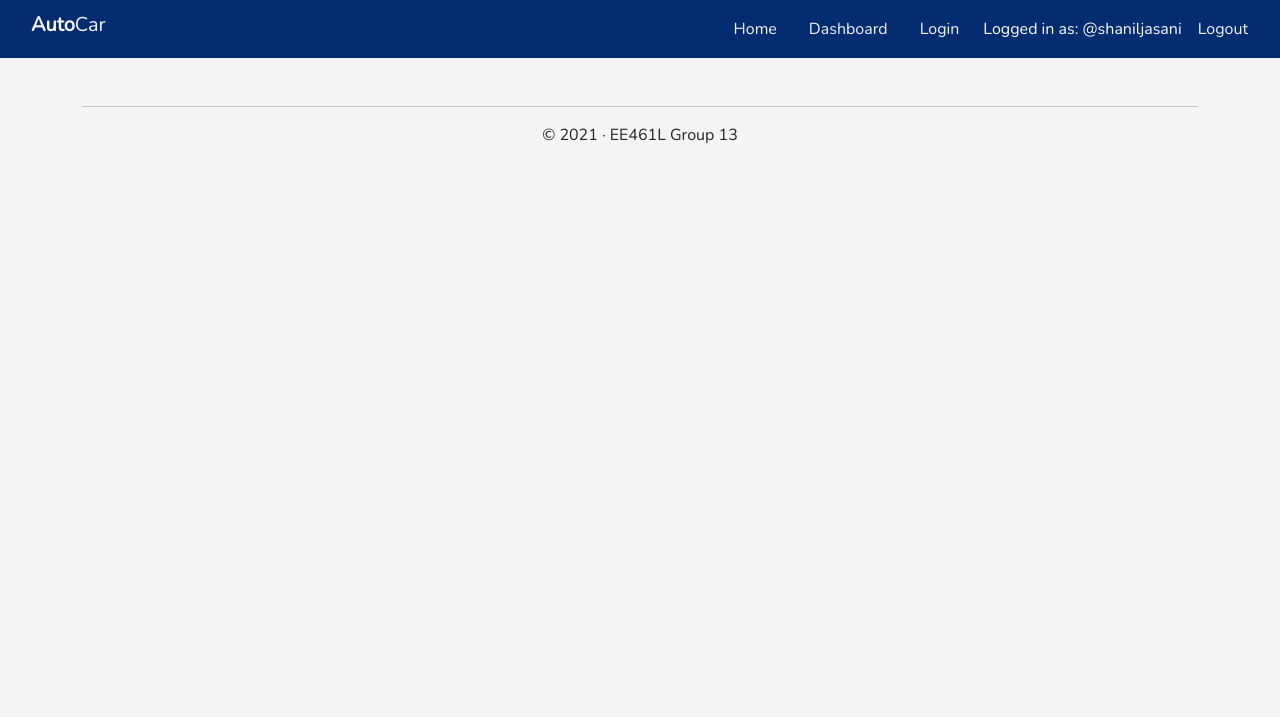
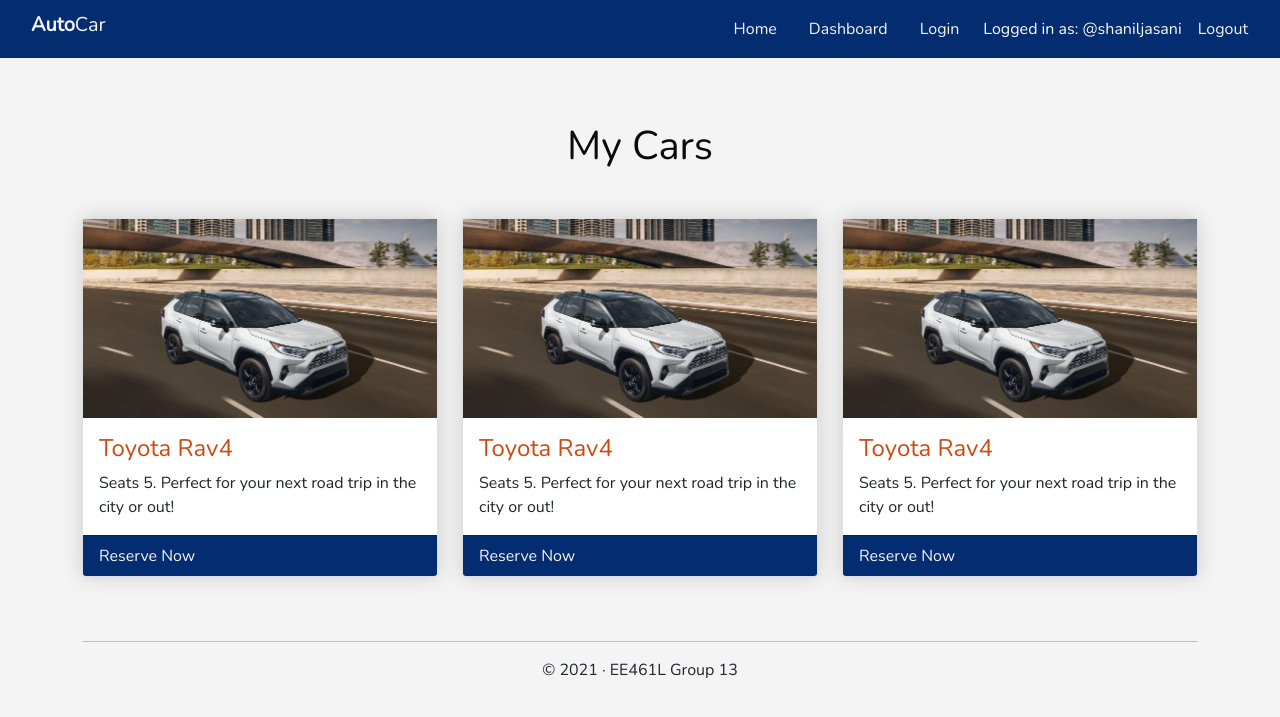
Before and after one commit to shaniljasani/EE461LGroup13FinalProject, a Flask app: page /dashboard in a window 1280 px wide. Shown: the top 717 px of the page. Run offline with Flask 2, Linux system fonts and the light colour scheme.

Commit message:
Dashboard - My Cars Section

```diff
--- a/AutoCar/static/css/main.css
+++ b/AutoCar/static/css/main.css
@@ -18,6 +18,8 @@
     --yellow: #f8d605;
     --white: #f4f4f4;
 	--gray: #666666;
+	--lightgray: #c9c9c9;
+	--black: #0a0a0a;
 }
 
 body {
@@ -133,6 +135,126 @@ body{
 	line-height:2;
 	color:var(--gray);
 }
+
+/* My Cars Section */
+
+.my-cars{
+	margin: 4em 0;
+	position: relative;
+}
+.my-cars h1{
+	color: var(--black);
+	margin: 2em;
+}
+.my-cars .card{
+	box-shadow: 0 0 20px #ccc;
+}
+.my-cars .card img{
+	width: 100%;
+}
+.my-cars .card-title{
+	color: var(--burntorange);
+
+}
+.my-cars .card-body{
+	padding: 1em;
+}
+.my-cars .card-footer{
+	background-color: var(--navy);
+}
+.my-cars .card-footer a{
+	color: var(--white);
+	text-decoration: none;
+}
+.my-cars .card-footer a:hover{
+	color: var(--lightgray);
+	text-decoration: underline;
+}
+
+
+
+
+
+
+
+
+
+
+
+
+
+
+
+
+
+
+
+
+
+/*Portfolio*/
+.portfolio{
+	margin: 4em 0;
+    position: relative;
+}
+.portfolio h1{
+	color:#F97300;
+	margin: 2em;
+}
+.portfolio img{
+	 height: 15rem;
+	 width: 100%;
+	 margin: 1em;
+
+
+
+}
+
+
+
+@media and (max-width: 768px){
+ .team .item img{
+ 	width: 100%;
+ }
+}
+.team{
+	margin: 4em 0;
+	position: relative;
+
+}
+.team h1{
+	color:#F97300;
+	margin: 2em;
+}
+.team .item{
+	position: relative;
+	overflow: hidden;
+}
+.team .des{
+	background: #F97300;
+	color: #fff;
+	text-align: center;
+	border-top-right-radius: 93%;
+	transition:.3s ease-in-out;
+	position: absolute;
+	width: 88%;
+	bottom: 24px;
+
+
+}
+.team .item:hover .des{
+	height: 100%;
+	background:#f973007d;
+    position: absolute;
+	width: 89%;
+	padding: 5em;
+	top: 0;
+	border-top-right-radius: 0;
+}
+.contact-form{
+	margin: 6em 0;
+	position: relative;
+}
+
 .contact-form h1{
 	padding:2em 1px;
 	color: #F97300;
--- a/AutoCar/templates/dashboard.html
+++ b/AutoCar/templates/dashboard.html
@@ -4,4 +4,74 @@
 {% block page_content %}
     {{ super() }}
 
+<!-- My Cars section -->
+<div class="my-cars" id="my-cars">
+    <div class="container">
+        <h1 class="text-center mt-5 mb-5">My Cars</h1>
+        <div class="row">
+
+            <!-- TODO For Loop for(c in available_cars) -->
+            <div class="col-md-4 col-lg-4 col-sm-12">
+                <div class="card">
+                    <!-- TODO Dynamic Car Image -->
+                    <div class="card-img">
+                        <img src="static/images/cars/rav4.jpg" class="img-fluid">
+                    </div>
+                    <div class="card-body">
+                        <!-- TODO Dynamic Car Name -->
+                        <h4 class="card-title">Toyota Rav4</h4>
+                        <!-- TODO Dynamic Car Description -->
+                        <p class="card-text">
+                            Seats 5. Perfect for your next road trip in the city or out!
+                        </p>
+                    </div>
+                    <div class="card-footer">
+                        <!-- TODO Dynamic Reservation Link -->
+                        <a href="/reserve/rav4" class="card-link">Reserve Now</a>
+                    </div>
+                </div>
+            </div>
+            <!-- TODO end loop -->
+
+            <div class="col-md-4 col-lg-4 col-sm-12">
+                <div class="card">
+                    <div class="card-img">
+                        <img src="static/images/cars/rav4.jpg" class="img-fluid">
+                    </div>
+
+                    <div class="card-body">
+                        <h4 class="card-title">Toyota Rav4</h4>
+                        <p class="card-text">
+                            Seats 5. Perfect for your next road trip in the city or out!
+                        </p>
+                    </div>
+                    <div class="card-footer">
+                        <a href="/reserve/rav4" class="card-link">Reserve Now</a>
+                    </div>
+                </div>
+            </div>
+
+
+            <div class="col-md-4 col-lg-4 col-sm-12">
+                <div class="card">
+                    <div class="card-img">
+                        <img src="static/images/cars/rav4.jpg" class="img-fluid">
+                    </div>
+
+                    <div class="card-body">
+                        <h4 class="card-title">Toyota Rav4</h4>
+                        <p class="card-text">
+                            Seats 5. Perfect for your next road trip in the city or out!
+                        </p>
+                    </div>
+                    <div class="card-footer">
+                        <a href="/reserve/rav4" class="card-link">Reserve Now</a>
+                    </div>
+                </div>
+            </div>
+
+        </div>
+    </div>
+</div>
+
 {% endblock %}
```
Also changed, not shown: AutoCar/static/images/cars/rav4.jpg (added).
